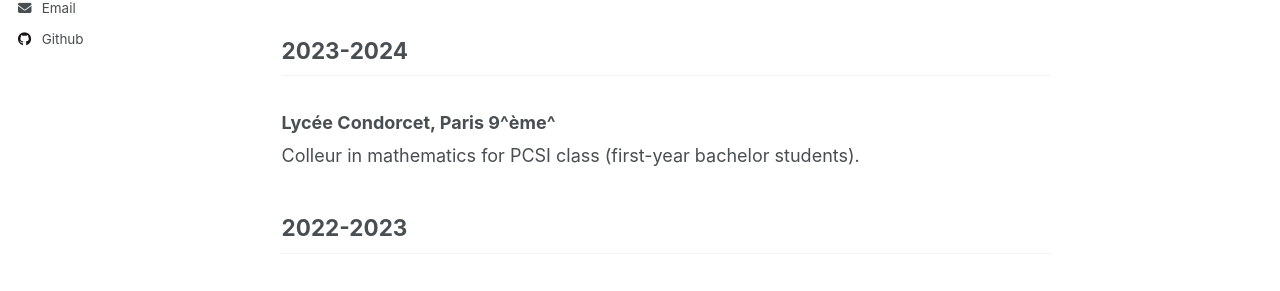
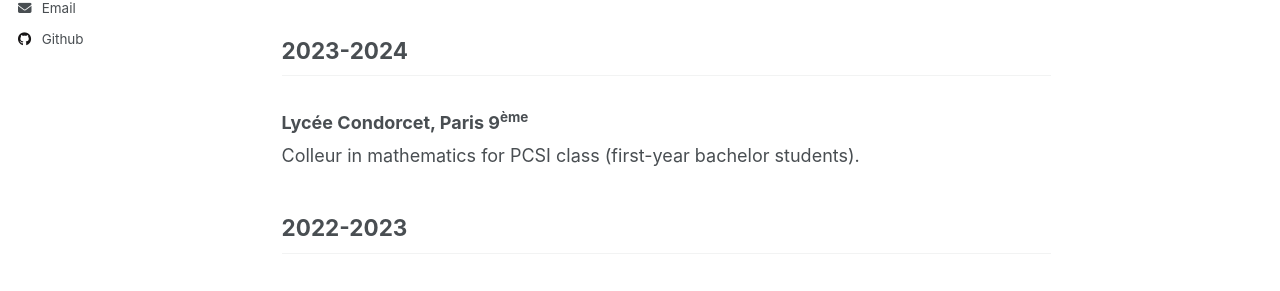
Before and after one commit to elyasbny/elyasbny.github.io, a Jekyll site: the page built from _pages/teaching.md, in a window 1280 px wide and 1251 px high. Shown: the part 482-773 px from the top of the window. Built offline with Jekyll 4.4.1, drawn with Linux system fonts in a browser that asks for light colours.

```diff
--- a/_pages/teaching.md
+++ b/_pages/teaching.md
@@ -18,7 +18,7 @@ Colleur in mathematics for PC\*1 class (second-year bachelor students).
 Colleur in mathematics for PCSI class (first-year bachelor students).
 
 ## 2023-2024
-### Lycée Condorcet, Paris 9^ème^
+### Lycée Condorcet, Paris 9<sup>ème</sup>
 Colleur in mathematics for PCSI class (first-year bachelor students).
 
 ## 2022-2023
```
